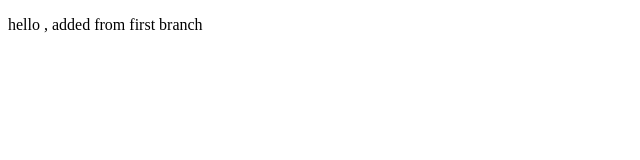
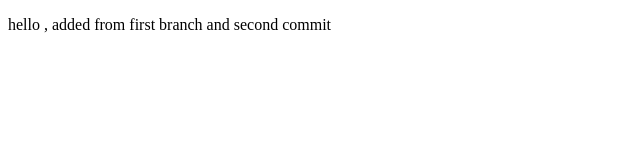
Before and after one commit to yudit1994/practice, a plain HTML site: page index.html in a window 1280 px wide. Shown: the whole page, without its empty margins (0-640 px from the left). Drawn offline with Linux system fonts and the light colour scheme.

Commit message:
second commit in first-branch

```diff
--- a/index.html
+++ b/index.html
@@ -7,6 +7,6 @@
     <title>Document</title>
 </head>
 <body>
-    <p>hello , added from first branch</p>
+    <p>hello , added from first branch and second commit</p>
 </body>
 </html>
```
